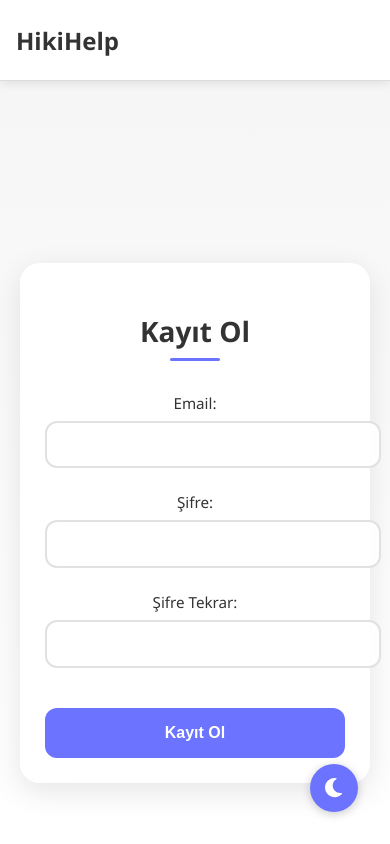
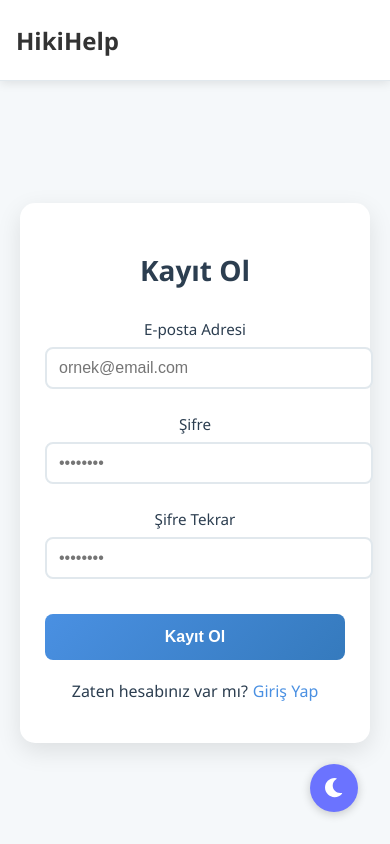
Before and after one commit to retonex/hikikomori-terapi, a React (Create React App) app: page /kayit in a window 390 px wide. Shown: the top 844 px of the page. Built offline with nearby package versions, Linux system fonts and the light colour scheme.

Commit message:
Arka Plan düzeltmesi

```diff
--- a/src/components/Auth/Auth.css
+++ b/src/components/Auth/Auth.css
@@ -2,101 +2,82 @@
   display: flex;
   justify-content: center;
   align-items: center;
-  min-height: 100vh;
+  min-height: calc(100vh - 100px);
   padding: 20px;
-  background: linear-gradient(to bottom, #f5f5f5, #ffffff);
-  position: relative;
-  z-index: 1;
-}
-
-.auth-container::before {
-  content: '';
-  position: fixed;
-  top: 0;
-  left: 0;
-  width: 100%;
-  height: 100%;
-  background: linear-gradient(to bottom, #f5f5f5, #ffffff);
-  z-index: -1;
+  background-color: var(--bg-color);
+  color: var(--text-color);
 }
 
 .auth-form {
-  background: rgba(255, 255, 255, 0.95);
-  padding: 2.5rem;
-  border-radius: 20px;
-  box-shadow: 0 8px 30px rgba(0, 0, 0, 0.1);
+  background: var(--card-bg);
+  padding: 40px;
+  border-radius: 15px;
+  box-shadow: 0 8px 24px rgba(0, 0, 0, 0.1);
   width: 100%;
-  max-width: 400px;
-  backdrop-filter: blur(10px);
-  border: 1px solid rgba(255, 255, 255, 0.2);
+  max-width: 450px;
+  transition: all 0.3s ease;
+}
+
+.auth-form:hover {
+  transform: translateY(-5px);
+  box-shadow: 0 12px 28px rgba(0, 0, 0, 0.15);
 }
 
 .auth-form h2 {
   text-align: center;
-  margin-bottom: 2rem;
-  color: var(--text-color, #333);
+  margin-bottom: 30px;
   font-size: 2rem;
+  color: var(--text-color);
   font-weight: 600;
-  position: relative;
-}
-
-.auth-form h2::after {
-  content: '';
-  display: block;
-  width: 50px;
-  height: 3px;
-  background: #6B73FF;
-  margin: 0.5rem auto;
-  border-radius: 2px;
 }
 
 .form-group {
-  margin-bottom: 1.5rem;
+  margin-bottom: 25px;
+  position: relative;
 }
 
 .form-group label {
   display: block;
-  margin-bottom: 0.5rem;
-  color: var(--text-color, #555);
+  margin-bottom: 8px;
   font-weight: 500;
+  color: var(--text-color);
   font-size: 0.95rem;
 }
 
 .form-group input {
   width: 100%;
-  padding: 0.8rem 1rem;
-  border: 2px solid #e1e1e1;
-  border-radius: 12px;
+  padding: 12px 15px;
+  border: 2px solid var(--border-color);
+  border-radius: 8px;
   font-size: 1rem;
+  background-color: var(--input-bg);
+  color: var(--text-color);
   transition: all 0.3s ease;
-  background: rgba(255, 255, 255, 0.9);
-  color: var(--text-color, #333);
 }
 
 .form-group input:focus {
+  border-color: #4a90e2;
   outline: none;
-  border-color: #6B73FF;
-  box-shadow: 0 0 0 3px rgba(107, 115, 255, 0.2);
+  box-shadow: 0 0 0 3px rgba(74, 144, 226, 0.1);
 }
 
 .auth-button {
   width: 100%;
-  padding: 1rem;
-  background: #6B73FF;
+  padding: 14px;
+  background: linear-gradient(135deg, #4a90e2 0%, #357abd 100%);
   color: white;
   border: none;
-  border-radius: 12px;
+  border-radius: 8px;
   font-size: 1rem;
   font-weight: 600;
   cursor: pointer;
   transition: all 0.3s ease;
-  margin-top: 1rem;
+  margin-top: 10px;
 }
 
 .auth-button:hover {
-  background: #5158CC;
+  background: linear-gradient(135deg, #357abd 0%, #2868a9 100%);
   transform: translateY(-2px);
-  box-shadow: 0 4px 15px rgba(107, 115, 255, 0.3);
 }
 
 .auth-button:active {
@@ -104,58 +85,44 @@
 }
 
 .error-message {
-  background: #fff1f0;
-  border: 1px solid #ffccc7;
-  color: #ff4d4f;
-  padding: 0.8rem 1rem;
-  border-radius: 12px;
-  margin-bottom: 1rem;
+  color: #ff4d4d;
+  margin-bottom: 20px;
+  padding: 12px;
+  background-color: rgba(255, 77, 77, 0.1);
+  border-radius: 8px;
   font-size: 0.9rem;
-  display: flex;
-  align-items: center;
-  gap: 0.5rem;
+  text-align: center;
+  border: 1px solid rgba(255, 77, 77, 0.2);
 }
 
-.error-message::before {
-  content: '⚠️';
-}
-
+/* Responsive tasarım için */
 @media (max-width: 480px) {
   .auth-form {
-    padding: 1.5rem;
+    padding: 25px;
   }
 
   .auth-form h2 {
     font-size: 1.75rem;
   }
+
+  .form-group input {
+    padding: 10px 12px;
+  }
 }
 
-/* Dark mode desteği */
-@media (prefers-color-scheme: dark) {
-  .auth-form {
-    background: rgba(30, 30, 30, 0.95);
-  }
+/* Karanlık mod için CSS değişkenleri */
+:root {
+  --bg-color: #f5f8fa;
+  --card-bg: #ffffff;
+  --text-color: #2c3e50;
+  --border-color: #e1e8ed;
+  --input-bg: #ffffff;
+}
 
-  .auth-form h2 {
-    color: #fff;
-  }
-
-  .form-group label {
-    color: #fff;
-  }
-
-  .form-group input {
-    background: rgba(255, 255, 255, 0.05);
-    border-color: #333;
-    color: #fff;
-  }
-
-  .form-group input:focus {
-    border-color: #6B73FF;
-  }
-
-  .error-message {
-    background: rgba(255, 77, 79, 0.1);
-    border-color: #ff4d4f;
-  }
+[data-theme='dark'] {
+  --bg-color: #1a1a1a;
+  --card-bg: #2d2d2d;
+  --text-color: #e1e1e1;
+  --border-color: #404040;
+  --input-bg: #363636;
 }
--- a/src/components/Auth/Login.js
+++ b/src/components/Auth/Login.js
@@ -1,5 +1,5 @@
 import React, { useState } from 'react';
-import { useNavigate } from 'react-router-dom';
+import { useNavigate, Link } from 'react-router-dom';
 import { useAuth } from '../../context/AuthContext';
 import { authAPI } from '../../services/api';
 import './Auth.css';
@@ -8,12 +8,14 @@ const Login = () => {
     const [email, setEmail] = useState('');
     const [password, setPassword] = useState('');
     const [error, setError] = useState('');
+    const [isLoading, setIsLoading] = useState(false);
     const navigate = useNavigate();
     const { login } = useAuth();
 
     const handleSubmit = async (e) => {
         e.preventDefault();
         setError('');
+        setIsLoading(true);
 
         try {
             const response = await authAPI.login(email, password);
@@ -23,36 +25,55 @@ const Login = () => {
             }
         } catch (err) {
             setError('Giriş yapılırken bir hata oluştu. Lütfen bilgilerinizi kontrol edin.');
+        } finally {
+            setIsLoading(false);
         }
     };
 
     return (
         <div className="auth-container">
             <form onSubmit={handleSubmit} className="auth-form">
-                <h2>Giriş Yap</h2>
+                <h2>Hoş Geldiniz</h2>
                 {error && <div className="error-message">{error}</div>}
 
                 <div className="form-group">
-                    <label>Email:</label>
+                    <label>E-posta Adresi</label>
                     <input
                         type="email"
                         value={email}
                         onChange={(e) => setEmail(e.target.value)}
+                        placeholder="ornek@email.com"
                         required
+                        disabled={isLoading}
                     />
                 </div>
 
                 <div className="form-group">
-                    <label>Şifre:</label>
+                    <label>Şifre</label>
                     <input
                         type="password"
                         value={password}
                         onChange={(e) => setPassword(e.target.value)}
+                        placeholder="••••••••"
                         required
+                        disabled={isLoading}
                     />
                 </div>
 
-                <button type="submit" className="auth-button">Giriş Yap</button>
+                <button
+                    type="submit"
+                    className="auth-button"
+                    disabled={isLoading}
+                >
+                    {isLoading ? 'Giriş Yapılıyor...' : 'Giriş Yap'}
+                </button>
+
+                <p style={{ textAlign: 'center', marginTop: '20px', color: 'var(--text-color)' }}>
+                    Hesabınız yok mu?
+                    <Link to="/kayit" style={{ color: '#4a90e2', marginLeft: '5px', textDecoration: 'none' }}>
+                        Kayıt Ol
+                    </Link>
+                </p>
             </form>
         </div>
     );
--- a/src/components/Auth/Register.js
+++ b/src/components/Auth/Register.js
@@ -1,5 +1,5 @@
 import React, { useState } from 'react';
-import { useNavigate } from 'react-router-dom';
+import { useNavigate, Link } from 'react-router-dom';
 import { useAuth } from '../../context/AuthContext';
 import { authAPI } from '../../services/api';
 import './Auth.css';
@@ -9,15 +9,18 @@ const Register = () => {
     const [password, setPassword] = useState('');
     const [confirmPassword, setConfirmPassword] = useState('');
     const [error, setError] = useState('');
+    const [isLoading, setIsLoading] = useState(false);
     const navigate = useNavigate();
     const { login } = useAuth();
 
     const handleSubmit = async (e) => {
         e.preventDefault();
         setError('');
+        setIsLoading(true);
 
         if (password !== confirmPassword) {
             setError('Şifreler eşleşmiyor!');
+            setIsLoading(false);
             return;
         }
 
@@ -29,6 +32,8 @@ const Register = () => {
             }
         } catch (err) {
             setError('Kayıt olurken bir hata oluştu. Lütfen tekrar deneyin.');
+        } finally {
+            setIsLoading(false);
         }
     };
 
@@ -39,36 +44,55 @@ const Register = () => {
                 {error && <div className="error-message">{error}</div>}
 
                 <div className="form-group">
-                    <label>Email:</label>
+                    <label>E-posta Adresi</label>
                     <input
                         type="email"
                         value={email}
                         onChange={(e) => setEmail(e.target.value)}
+                        placeholder="ornek@email.com"
                         required
+                        disabled={isLoading}
                     />
                 </div>
 
                 <div className="form-group">
-                    <label>Şifre:</label>
+                    <label>Şifre</label>
                     <input
                         type="password"
                         value={password}
                         onChange={(e) => setPassword(e.target.value)}
+                        placeholder="••••••••"
                         required
+                        disabled={isLoading}
                     />
                 </div>
 
                 <div className="form-group">
-                    <label>Şifre Tekrar:</label>
+                    <label>Şifre Tekrar</label>
                     <input
                         type="password"
                         value={confirmPassword}
                         onChange={(e) => setConfirmPassword(e.target.value)}
+                        placeholder="••••••••"
                         required
+                        disabled={isLoading}
                     />
                 </div>
 
-                <button type="submit" className="auth-button">Kayıt Ol</button>
+                <button
+                    type="submit"
+                    className="auth-button"
+                    disabled={isLoading}
+                >
+                    {isLoading ? 'Kayıt Yapılıyor...' : 'Kayıt Ol'}
+                </button>
+
+                <p style={{ textAlign: 'center', marginTop: '20px', color: 'var(--text-color)' }}>
+                    Zaten hesabınız var mı?
+                    <Link to="/giris" style={{ color: '#4a90e2', marginLeft: '5px', textDecoration: 'none' }}>
+                        Giriş Yap
+                    </Link>
+                </p>
             </form>
         </div>
     );
--- a/src/components/ModuleDetail.css
+++ b/src/components/ModuleDetail.css
@@ -2,19 +2,6 @@
   padding: 6rem 2rem;
   background: linear-gradient(to bottom, #f5f5f5, #ffffff);
   min-height: 100vh;
-  position: relative;
-  z-index: 1;
-}
-
-.module-detail::before {
-  content: '';
-  position: fixed;
-  top: 0;
-  left: 0;
-  width: 100%;
-  height: 100%;
-  background: linear-gradient(to bottom, #f5f5f5, #ffffff);
-  z-index: -1;
 }
 
 .module-detail-container {
```
Also changed, not shown: src/components/Modules.css (+4 -47 lines).
